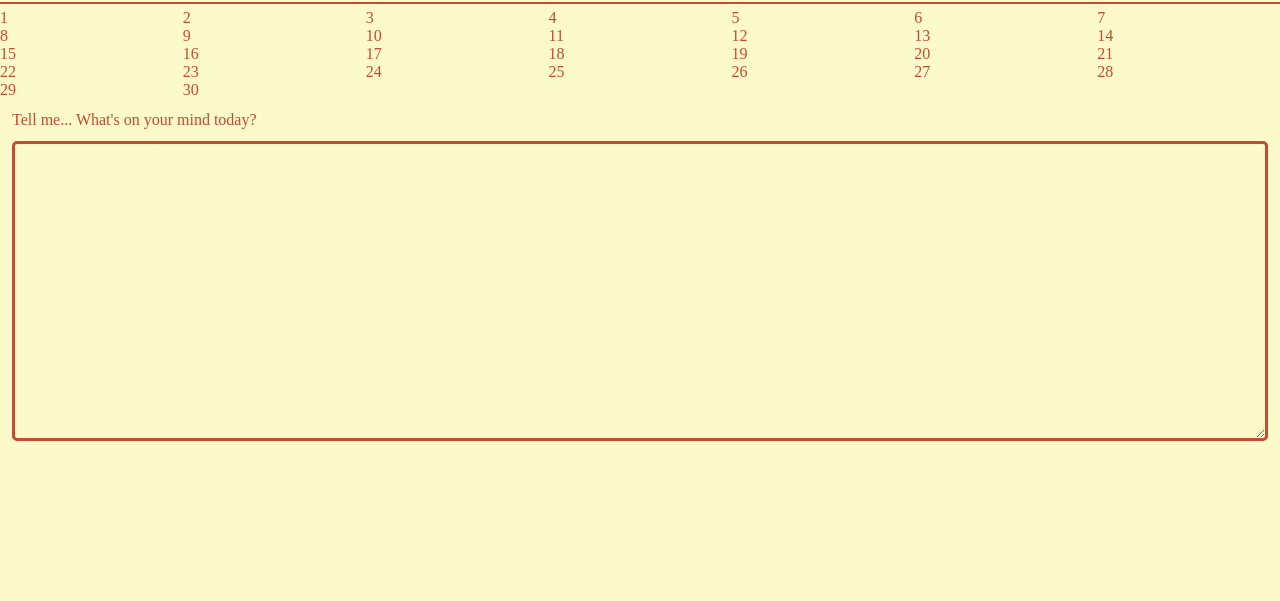
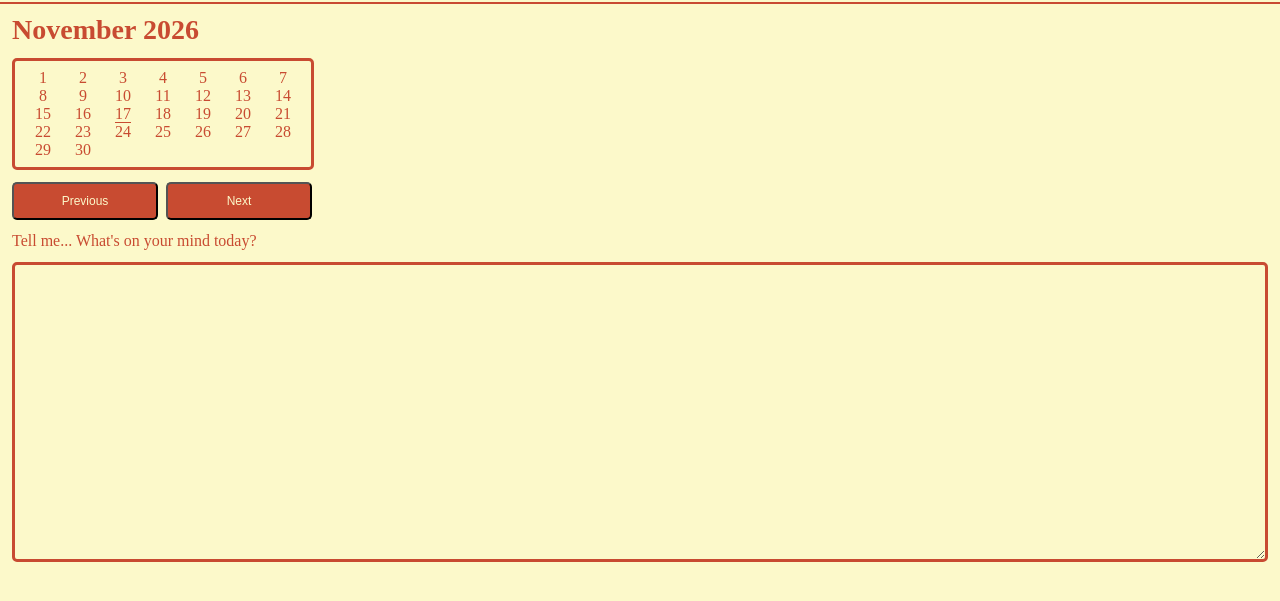
Before and after one commit to jsem-sam87/ReLearningWebApp1, a plain HTML site: page index.html in a window 1280 px wide. Shown: the part 83-684 px from the top of the page. Drawn offline with Linux system fonts and the light colour scheme.

Commit message:
can change the months in the calendar an display the month and year

```diff
--- a/index.html
+++ b/index.html
@@ -14,8 +14,14 @@
         <h1>Daily jurnal :)</h1>
     </header>
 
+    <h2 id="monthYear"></h2>
+
     <div id="calendar">
 
+    </div>
+    <div id="calendarControls">
+        <button id="prevMonth">Previous</button>
+        <button id="nextMonth">Next</button>
     </div>
 
     <p>Tell me... What's on your mind today?</p>
--- a/main.js
+++ b/main.js
@@ -1,4 +1,9 @@
 calendarDiv = document.getElementById("calendar");
+
+let prevMonth = document.getElementById("prevMonth");
+let nextMonth = document.getElementById("nextMonth");
+
+let monthYear = document.getElementById("monthYear");
 
 // save one text in local storage.
 let mainInputBox = document.getElementById("mainInputBox");
@@ -12,31 +17,104 @@ let savedText = localStorage.getItem("DailyText");
 mainInputBox.value = savedText;
 
 //calendar
-let currentDate = new Date();
 
-let currentMonth = currentDate.getMonth();
-let currentYear = currentDate.getFullYear();
-let daysInMonth = new Date(currentYear, currentMonth + 1, 0).getDate();
+let today = new Date();
+
+let displayedMonth = today.getMonth();
+let displayedYear = today.getFullYear();
 
 
-// let firstDay = new Date(2026, 11, 1).getDay();
-let firstDay = new Date(currentYear, currentMonth, 1).getDay();
-console.log(firstDay);
+function renderCalendar() {
 
-let numOfSpaces = firstDay;
+    // Clear the previous calendar
+    calendarDiv.innerHTML = "";
 
-for (let i = 0; i < numOfSpaces; i++) {
-    let newDay = document.createElement("div");
+    let monthName = new Date(displayedYear, displayedMonth).toLocaleString("en-US", {
+    month: "long"
+    });
 
-    calendarDiv.appendChild(newDay);
+    monthYear.textContent = `${monthName} ${displayedYear}`;
+
+    // Calculate number of days
+    let daysInMonth = new Date(displayedYear, displayedMonth + 1, 0).getDate();
+
+    // Calculate first weekday
+    let firstDay = new Date(displayedYear, displayedMonth, 1).getDay();
+
+    // Generate empty spaces
+    let numOfSpaces = firstDay;
+
+    for (let i = 0; i < numOfSpaces; i++) {
+        let newDay = document.createElement("div");
+        calendarDiv.appendChild(newDay);
+    }
+
+    // Generate numbered days
+    for (let i = 1; i <= daysInMonth; i++) {
+        let newDay = document.createElement("div");
+        newDay.textContent = i;
+
+        if (i === today.getDate() &&
+            displayedMonth === today.getMonth() &&
+            displayedYear === today.getFullYear())
+            {
+                newDay.classList.add("today");
+            }
+
+        calendarDiv.appendChild(newDay);
+    }
 }
 
+renderCalendar();
 
-for (let i = 1; i <= daysInMonth; i++){
-    let newDay = document.createElement("div");
-    newDay.textContent = i;
-    calendarDiv.appendChild(newDay);
-}
+prevMonth.addEventListener("click", function() {
+    displayedMonth--;
+
+    if (displayedMonth < 0) {
+        displayedMonth = 11;
+        displayedYear--;
+    }
+
+    renderCalendar();
+});
+
+
+nextMonth.addEventListener("click", function() {
+    displayedMonth++;
+
+    if (displayedMonth > 11) {
+        displayedMonth = 0;
+        displayedYear++;
+    }
+
+    renderCalendar();
+});
+
+// let currentDate = new Date();
+
+// let currentMonth = currentDate.getMonth();
+// let currentYear = currentDate.getFullYear();
+// let daysInMonth = new Date(currentYear, currentMonth + 1, 0).getDate();
+
+
+// // let firstDay = new Date(2026, 11, 1).getDay();
+// let firstDay = new Date(currentYear, currentMonth, 1).getDay();
+// console.log(firstDay);
+
+// let numOfSpaces = firstDay;
+
+// for (let i = 0; i < numOfSpaces; i++) {
+//     let newDay = document.createElement("div");
+
+//     calendarDiv.appendChild(newDay);
+// }
+
+
+// for (let i = 1; i <= daysInMonth; i++){
+//     let newDay = document.createElement("div");
+//     newDay.textContent = i;
+//     calendarDiv.appendChild(newDay);
+// }
 
 // console.log(daysInMonth);
 
--- a/style.css
+++ b/style.css
@@ -23,7 +23,7 @@ button {
     color: #fcf9ca;
     border-radius: 5px;
     padding: 10px;
-    font-size: 18px;
+    font-size: 12px;
     margin-left: 12px;
 }
 p {
@@ -67,5 +67,37 @@ p {
 
 #calendar {
     display: grid;
-    grid-template-columns: repeat(7, 1fr);
+    width: fit-content;
+    padding: 8px;
+    margin: 12px;
+    text-align: center;
+    grid-template-columns: repeat(7, 40px);
+    border: 3px, solid, #C84B31;
+    border-radius: 5px;
+
 }
+
+.today {
+    text-decoration: underline;
+    text-decoration-color: #C84B31;
+    text-underline-offset: 3px;
+}
+
+#monthYear {
+    text-align: start;
+    margin-top: 10px;
+    margin-left: 12px;
+    font-size: 28px;
+}
+
+#calendarControls {
+    display: grid;
+    grid-template-columns: 1fr 1fr;
+    width: 300px;
+    margin-left: 12px;
+    gap: 8px;
+}
+
+#calendarControls button {
+    margin: 0;
+}
```
